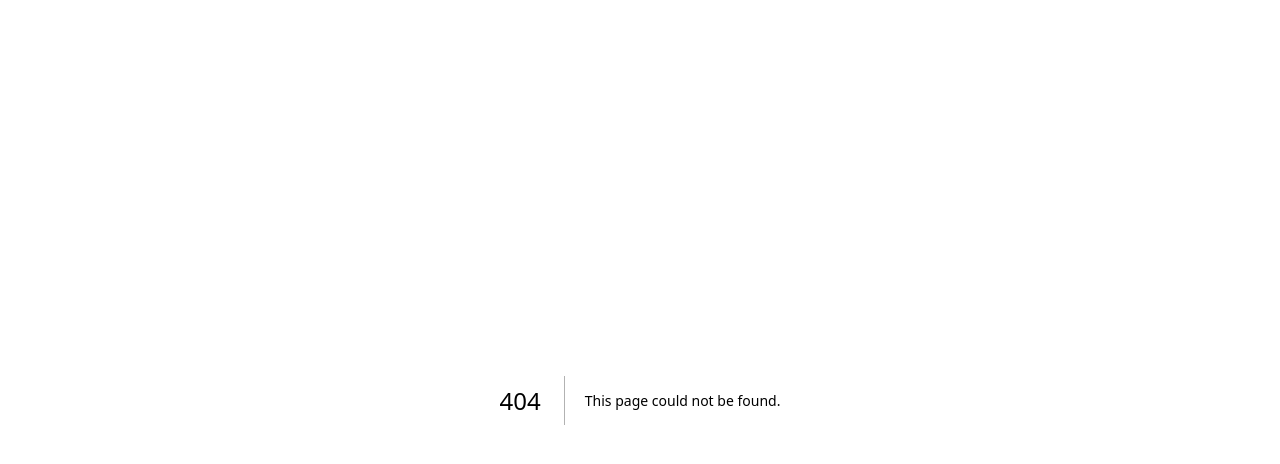
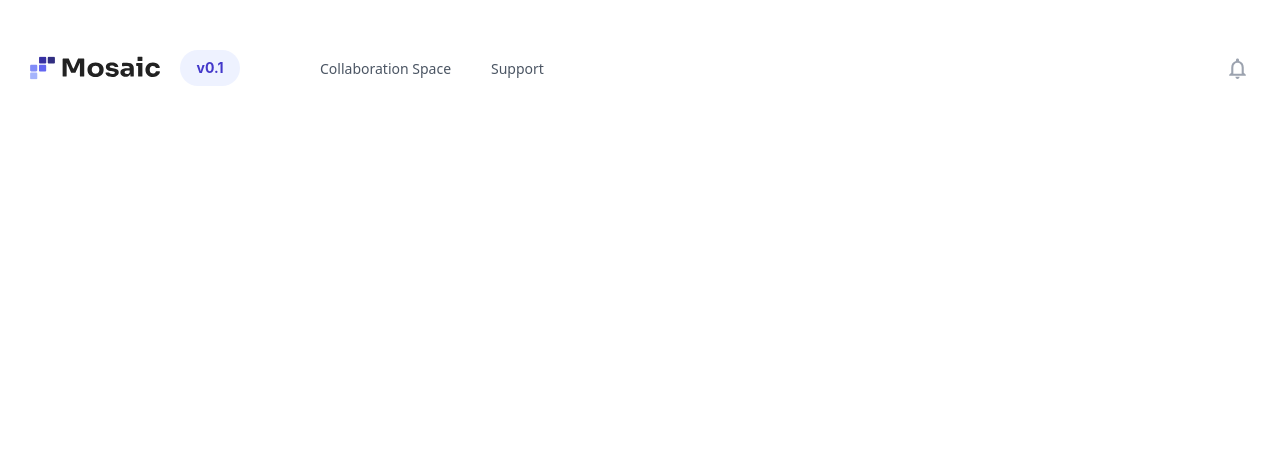
Before and after one commit to mondher0/Innobyte-hackathon, a Next.js app: page /1 in a window 1280 px wide. Before the commit this address had no page. Shown: the top 464 px of the page. Built offline with nearby package versions, Linux system fonts and the light colour scheme.

Commit message:
adding some  navbar

```diff
--- /dev/null
+++ b/app/[single_user]/page.jsx
@@ -0,0 +1,13 @@
+import { Button } from "@/components/ui/button";
+import Header from "@/components/ui/Header";
+export const metadata = {
+  title: "Acceuil",
+  description: "mosaic page d'acceuil",
+};
+export default function Home() {
+  return (
+    <>
+      <Header />
+    </>
+  );
+}
--- a/app/globals.css
+++ b/app/globals.css
@@ -1,7 +1,7 @@
 @tailwind base;
 @tailwind components;
 @tailwind utilities;
-
+@import url("https://fonts.googleapis.com/css2?family=Inter:wght@100;200;300;400;500;600;700;800;900&family=Noto+Sans+Thai+Looped:wght@100;200;300;400;500;600;700;800;900&family=Sora:wght@100;200;300;400;500;600;700;800&display=swap");
 @layer base {
   :root {
     --background: 0 0% 100%;
@@ -74,3 +74,16 @@
     @apply bg-background text-foreground;
   }
 }
+
+.sora {
+  font-family: "Noto Sans Thai Looped", sans-serif;
+  font-family: "Sora", sans-serif;
+}
+.inter {
+  font-family: "Inter", sans-serif;
+}
+.Container {
+  max-width: 1400px;
+  margin: 0 auto;
+  padding: 50px 30px;
+}
--- a/app/layout.jsx
+++ b/app/layout.jsx
@@ -1,7 +1,5 @@
-import { Inter } from "next/font/google";
 import "./globals.css";
 import StoreProvider from "./StoreProvider";
-const inter = Inter({ subsets: ["latin"] });
 
 export const metadata = {
   title: "Create Next App",
@@ -11,8 +9,10 @@
 export default function RootLayout({ children }) {
   return (
     <html lang="en">
-      <body className={inter.className}>
-        <StoreProvider>{children}</StoreProvider>
+      <body>
+        <StoreProvider>
+          <div className="Container">{children}</div>
+        </StoreProvider>
       </body>
     </html>
   );
--- a/app/page.jsx
+++ b/app/page.jsx
@@ -1,9 +1,4 @@
-import { Button } from "@/components/ui/button";
-
-export default function Home() {
-  return (
-    <div className=" m-10 ">
-      <Button variant={"disabled"}>tes</Button>
-    </div>
-  );
-}
+const page = () => {
+  return <div>home page</div>;
+};
+export default page;
--- /dev/null
+++ b/components/ui/Header.jsx
@@ -0,0 +1,55 @@
+"use client";
+import Image from "next/image";
+import VersionBadge from "./VersionBage";
+import { MdOutlineNotificationsNone } from "react-icons/md";
+import Link from "next/link";
+import IconProvider from "./IconProvider";
+const Header = () => {
+  const links = [
+    {
+      text: "Collaboration Space",
+      link: "",
+    },
+    {
+      text: "Support",
+      link: "",
+    },
+  ];
+  return (
+    <header className=" flex items-center justify-between ">
+      {/* this is the right section */}
+      <div className="left-section flex items-center justify-between w-fit gap-20  ">
+        <div className="logo-container flex items-center gap-5 ">
+          <Image
+            src={"/Logo.svg"}
+            width={130}
+            height={30}
+          />
+          <VersionBadge />
+        </div>
+        {/* this is the version */}
+        <ul className="links flex items-center gap-10  ">
+          {links.map((link, index) => (
+            <li key={index}>
+              <Link
+                href={link.link}
+                className=" text-grey600  text-sm font-medium duration-300 hover:underline "
+              >
+                {link.text}
+              </Link>
+            </li>
+          ))}
+        </ul>
+      </div>
+      {/*  this si the right section */}
+      <div className="right-section">
+        <Link href={""}>
+          <IconProvider>
+            <MdOutlineNotificationsNone size={25} />
+          </IconProvider>
+        </Link>
+      </div>
+    </header>
+  );
+};
+export default Header;
--- /dev/null
+++ b/components/ui/IconProvider.jsx
@@ -0,0 +1,5 @@
+"use client";
+const IconProvider = ({ children }) => {
+  return <span className=" text-grey400 duration-300 hover:text-grey600  ">{children}</span>;
+};
+export default IconProvider;
--- /dev/null
+++ b/components/ui/VersionBage.jsx
@@ -0,0 +1,5 @@
+import { Badge } from "./badge";
+const VersionBadge = () => {
+  return <Badge>v0.1</Badge>;
+};
+export default VersionBadge;
--- /dev/null
+++ b/components/ui/badge.jsx
@@ -0,0 +1,26 @@
+import * as React from "react";
+import { cva } from "class-variance-authority";
+
+import { cn } from "@/lib/utils";
+
+const badgeVariants = cva("inline-flex items-center rounded-full border px-2.5 py-0.5 text-xs font-semibold transition-colors focus:outline-none focus:ring-2 focus:ring-ring focus:ring-offset-2", {
+  variants: {
+    variant: {
+      default: "bg-indigo50 border-0 text-indigo700 p-2 w-[60px] flex items-center justify-center  hover:bg-indigo100 font-bold text-sm inter  ",
+    },
+  },
+  defaultVariants: {
+    variant: "default",
+  },
+});
+
+function Badge({ className, variant, ...props }) {
+  return (
+    <div
+      className={cn(badgeVariants({ variant }), className)}
+      {...props}
+    />
+  );
+}
+
+export { Badge, badgeVariants };
--- /dev/null
+++ b/components/ui/dropdown-menu.jsx
@@ -0,0 +1,157 @@
+"use client"
+
+import * as React from "react"
+import * as DropdownMenuPrimitive from "@radix-ui/react-dropdown-menu"
+import { Check, ChevronRight, Circle } from "lucide-react"
+
+import { cn } from "@/lib/utils"
+
+const DropdownMenu = DropdownMenuPrimitive.Root
+
+const DropdownMenuTrigger = DropdownMenuPrimitive.Trigger
+
+const DropdownMenuGroup = DropdownMenuPrimitive.Group
+
+const DropdownMenuPortal = DropdownMenuPrimitive.Portal
+
+const DropdownMenuSub = DropdownMenuPrimitive.Sub
+
+const DropdownMenuRadioGroup = DropdownMenuPrimitive.RadioGroup
+
+const DropdownMenuSubTrigger = React.forwardRef(({ className, inset, children, ...props }, ref) => (
+  <DropdownMenuPrimitive.SubTrigger
+    ref={ref}
+    className={cn(
+      "flex cursor-default select-none items-center rounded-sm px-2 py-1.5 text-sm outline-none focus:bg-accent data-[state=open]:bg-accent",
+      inset && "pl-8",
+      className
+    )}
+    {...props}>
+    {children}
+    <ChevronRight className="ml-auto h-4 w-4" />
+  </DropdownMenuPrimitive.SubTrigger>
+))
+DropdownMenuSubTrigger.displayName =
+  DropdownMenuPrimitive.SubTrigger.displayName
+
+const DropdownMenuSubContent = React.forwardRef(({ className, ...props }, ref) => (
+  <DropdownMenuPrimitive.SubContent
+    ref={ref}
+    className={cn(
+      "z-50 min-w-[8rem] overflow-hidden rounded-md border bg-popover p-1 text-popover-foreground shadow-lg data-[state=open]:animate-in data-[state=closed]:animate-out data-[state=closed]:fade-out-0 data-[state=open]:fade-in-0 data-[state=closed]:zoom-out-95 data-[state=open]:zoom-in-95 data-[side=bottom]:slide-in-from-top-2 data-[side=left]:slide-in-from-right-2 data-[side=right]:slide-in-from-left-2 data-[side=top]:slide-in-from-bottom-2",
+      className
+    )}
+    {...props} />
+))
+DropdownMenuSubContent.displayName =
+  DropdownMenuPrimitive.SubContent.displayName
+
+const DropdownMenuContent = React.forwardRef(({ className, sideOffset = 4, ...props }, ref) => (
+  <DropdownMenuPrimitive.Portal>
+    <DropdownMenuPrimitive.Content
+      ref={ref}
+      sideOffset={sideOffset}
+      className={cn(
+        "z-50 min-w-[8rem] overflow-hidden rounded-md border bg-popover p-1 text-popover-foreground shadow-md data-[state=open]:animate-in data-[state=closed]:animate-out data-[state=closed]:fade-out-0 data-[state=open]:fade-in-0 data-[state=closed]:zoom-out-95 data-[state=open]:zoom-in-95 data-[side=bottom]:slide-in-from-top-2 data-[side=left]:slide-in-from-right-2 data-[side=right]:slide-in-from-left-2 data-[side=top]:slide-in-from-bottom-2",
+        className
+      )}
+      {...props} />
+  </DropdownMenuPrimitive.Portal>
+))
+DropdownMenuContent.displayName = DropdownMenuPrimitive.Content.displayName
+
+const DropdownMenuItem = React.forwardRef(({ className, inset, ...props }, ref) => (
+  <DropdownMenuPrimitive.Item
+    ref={ref}
+    className={cn(
+      "relative flex cursor-default select-none items-center rounded-sm px-2 py-1.5 text-sm outline-none transition-colors focus:bg-accent focus:text-accent-foreground data-[disabled]:pointer-events-none data-[disabled]:opacity-50",
+      inset && "pl-8",
+      className
+    )}
+    {...props} />
+))
+DropdownMenuItem.displayName = DropdownMenuPrimitive.Item.displayName
+
+const DropdownMenuCheckboxItem = React.forwardRef(({ className, children, checked, ...props }, ref) => (
+  <DropdownMenuPrimitive.CheckboxItem
+    ref={ref}
+    className={cn(
+      "relative flex cursor-default select-none items-center rounded-sm py-1.5 pl-8 pr-2 text-sm outline-none transition-colors focus:bg-accent focus:text-accent-foreground data-[disabled]:pointer-events-none data-[disabled]:opacity-50",
+      className
+    )}
+    checked={checked}
+    {...props}>
+    <span className="absolute left-2 flex h-3.5 w-3.5 items-center justify-center">
+      <DropdownMenuPrimitive.ItemIndicator>
+        <Check className="h-4 w-4" />
+      </DropdownMenuPrimitive.ItemIndicator>
+    </span>
+    {children}
+  </DropdownMenuPrimitive.CheckboxItem>
+))
+DropdownMenuCheckboxItem.displayName =
+  DropdownMenuPrimitive.CheckboxItem.displayName
+
+const DropdownMenuRadioItem = React.forwardRef(({ className, children, ...props }, ref) => (
+  <DropdownMenuPrimitive.RadioItem
+    ref={ref}
+    className={cn(
+      "relative flex cursor-default select-none items-center rounded-sm py-1.5 pl-8 pr-2 text-sm outline-none transition-colors focus:bg-accent focus:text-accent-foreground data-[disabled]:pointer-events-none data-[disabled]:opacity-50",
+      className
+    )}
+    {...props}>
+    <span className="absolute left-2 flex h-3.5 w-3.5 items-center justify-center">
+      <DropdownMenuPrimitive.ItemIndicator>
+        <Circle className="h-2 w-2 fill-current" />
+      </DropdownMenuPrimitive.ItemIndicator>
+    </span>
+    {children}
+  </DropdownMenuPrimitive.RadioItem>
+))
+DropdownMenuRadioItem.displayName = DropdownMenuPrimitive.RadioItem.displayName
+
+const DropdownMenuLabel = React.forwardRef(({ className, inset, ...props }, ref) => (
+  <DropdownMenuPrimitive.Label
+    ref={ref}
+    className={cn("px-2 py-1.5 text-sm font-semibold", inset && "pl-8", className)}
+    {...props} />
+))
+DropdownMenuLabel.displayName = DropdownMenuPrimitive.Label.displayName
+
+const DropdownMenuSeparator = React.forwardRef(({ className, ...props }, ref) => (
+  <DropdownMenuPrimitive.Separator
+    ref={ref}
+    className={cn("-mx-1 my-1 h-px bg-muted", className)}
+    {...props} />
+))
+DropdownMenuSeparator.displayName = DropdownMenuPrimitive.Separator.displayName
+
+const DropdownMenuShortcut = ({
+  className,
+  ...props
+}) => {
+  return (
+    (<span
+      className={cn("ml-auto text-xs tracking-widest opacity-60", className)}
+      {...props} />)
+  );
+}
+DropdownMenuShortcut.displayName = "DropdownMenuShortcut"
+
+export {
+  DropdownMenu,
+  DropdownMenuTrigger,
+  DropdownMenuContent,
+  DropdownMenuItem,
+  DropdownMenuCheckboxItem,
+  DropdownMenuRadioItem,
+  DropdownMenuLabel,
+  DropdownMenuSeparator,
+  DropdownMenuShortcut,
+  DropdownMenuGroup,
+  DropdownMenuPortal,
+  DropdownMenuSub,
+  DropdownMenuSubContent,
+  DropdownMenuSubTrigger,
+  DropdownMenuRadioGroup,
+}
--- a/package.json
+++ b/package.json
@@ -19,6 +19,7 @@
     "react": "^18",
     "react-day-picker": "^8.9.1",
     "react-dom": "^18",
+    "react-icons": "^4.12.0",
     "react-redux": "^9.0.4",
     "redux": "^5.0.0",
     "tailwind-merge": "^2.1.0",
--- a/tailwind.config.js
+++ b/tailwind.config.js
@@ -15,8 +15,11 @@
         indigo600: "#312E81",
         indigo50: "#EEF2FF",
         indigo900: "#312E81",
+        indigo700: "#4338CA",
         grey200: "#E5E7EB",
+        grey400: "#9CA3AF",
         grey600: "#4B5563",
+        grey700: "#4338CA",
         border: "hsl(var(--border))",
         input: "hsl(var(--input))",
         ring: "hsl(var(--ring))",
```
Also changed, not shown: components/user/accountDropDown.jsx (added), public/Logo.svg (added), 1 other file (tests, documents, lock files or other folders).
